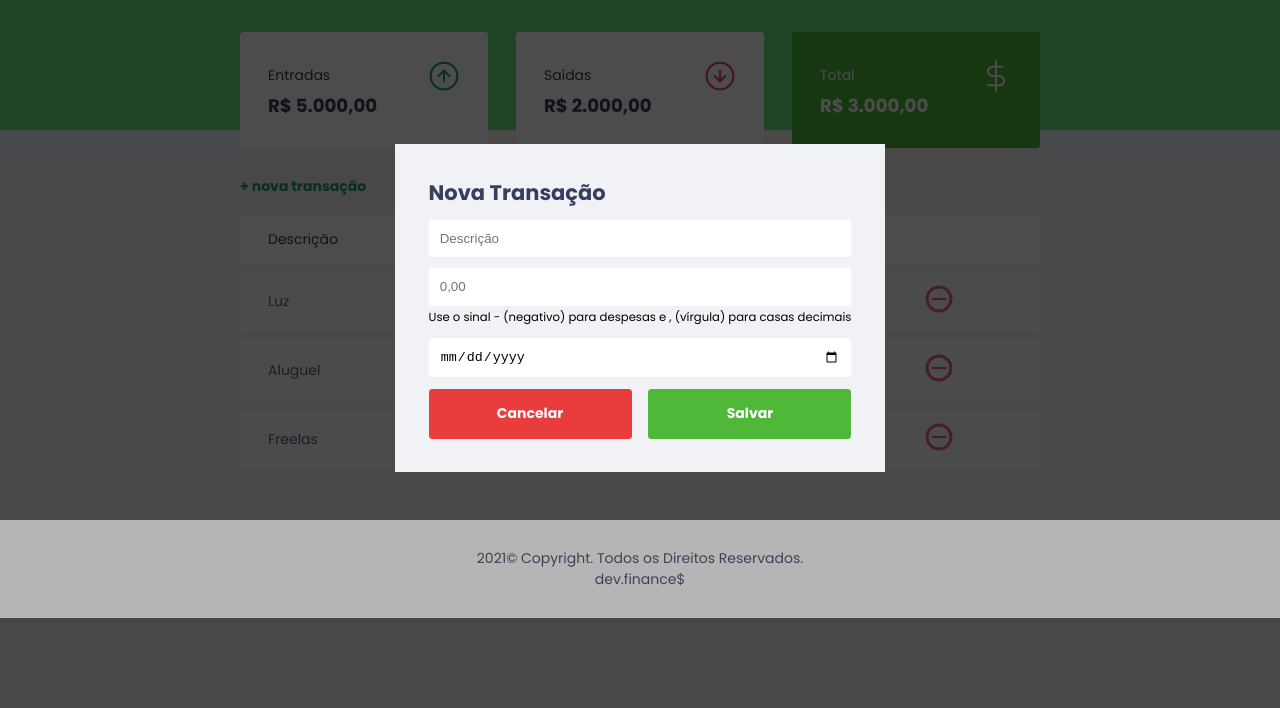
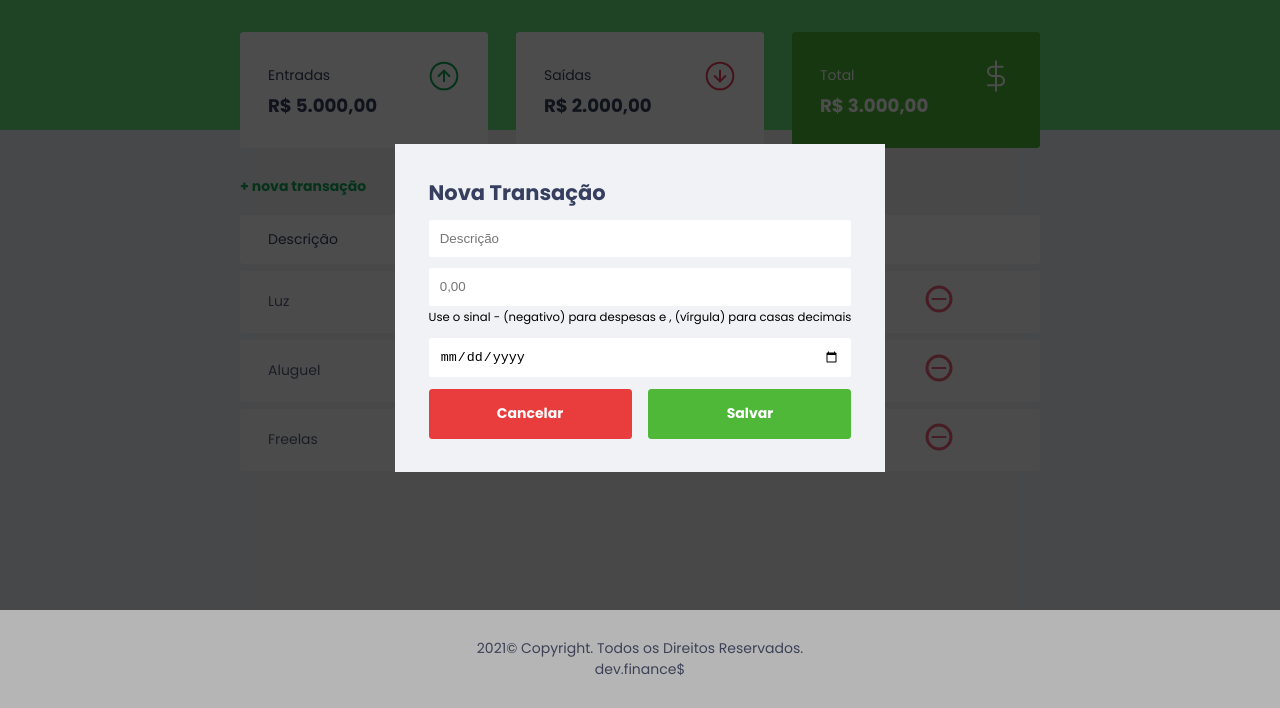
Before and after one commit to julianapedroso/dev.finances, a plain HTML site: page index.html in a window 1280 px wide. Shown: the part 92-800 px from the top of the page. Drawn offline with Linux system fonts and the light colour scheme.

Commit message:
ajustada a responsividade para o footer

```diff
--- a/index.html
+++ b/index.html
@@ -11,11 +11,14 @@
       rel="stylesheet"
     />
 
+    <link rel="shortcut icon" href="./assets/favicon.png" type="image/x-icon">
+
     <title>dev.finance$</title>
   </head>
   <body>
     <header>
       <img src="./assets/logo.svg" alt="Logo Dev Finances" id="logo" />
+      <img src="./assets/plus.svg" alt="">
     </header>
 
     <main class="container">
--- a/style.css
+++ b/style.css
@@ -287,4 +287,21 @@ footer {
     grid-template-columns: repeat(3, 1fr);
     gap: 2rem;
   }
+
+  .modal-overlay {
+    bottom: 0;
+  }
+
+  footer {
+    background: var(--white);
+    position: fixed;
+    width: 100%;
+    bottom: 0;
+    text-align: center;
+    margin-top: 3rem;
+    padding: 2rem 0 2rem;
+    color: var(--dark-blue);
+
+    opacity: 0.6;
+  }
 }
```
Also changed, not shown: assets/favicon.png (added).
